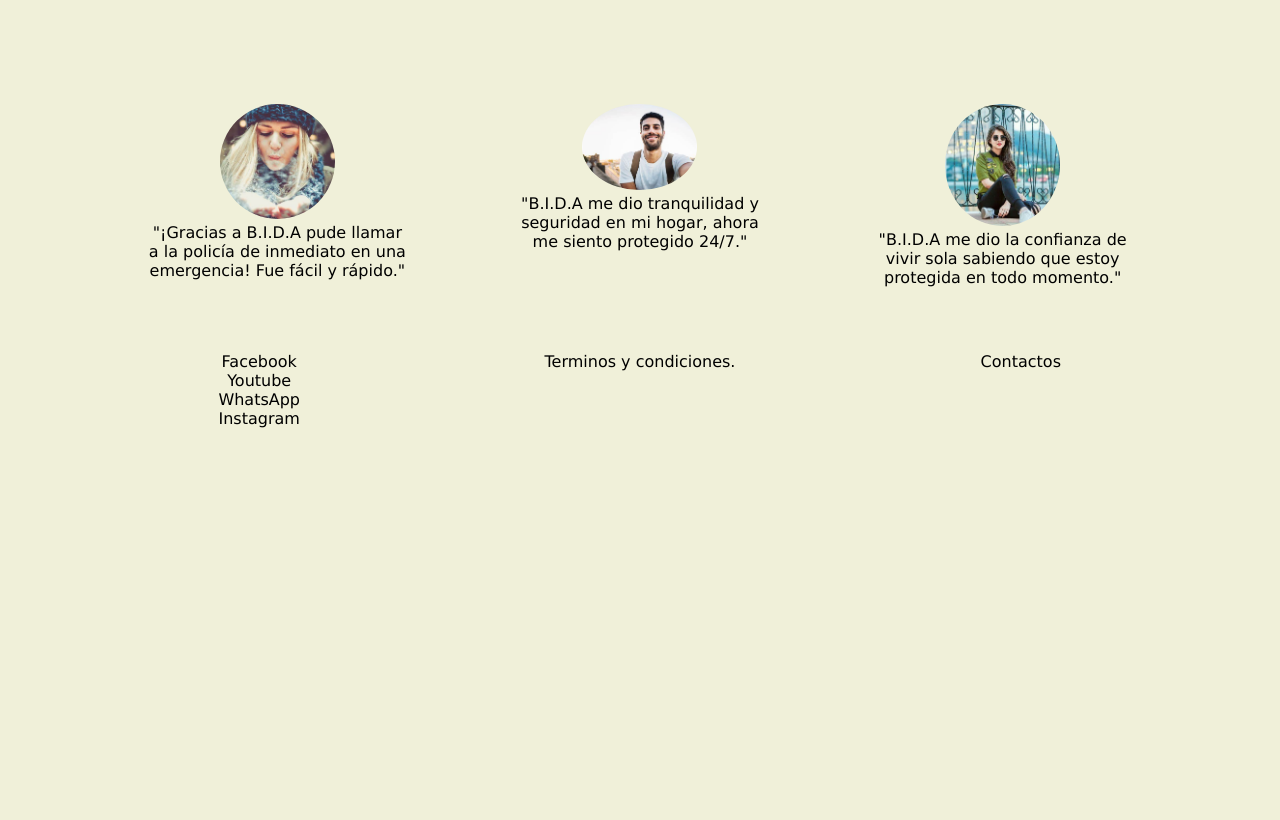
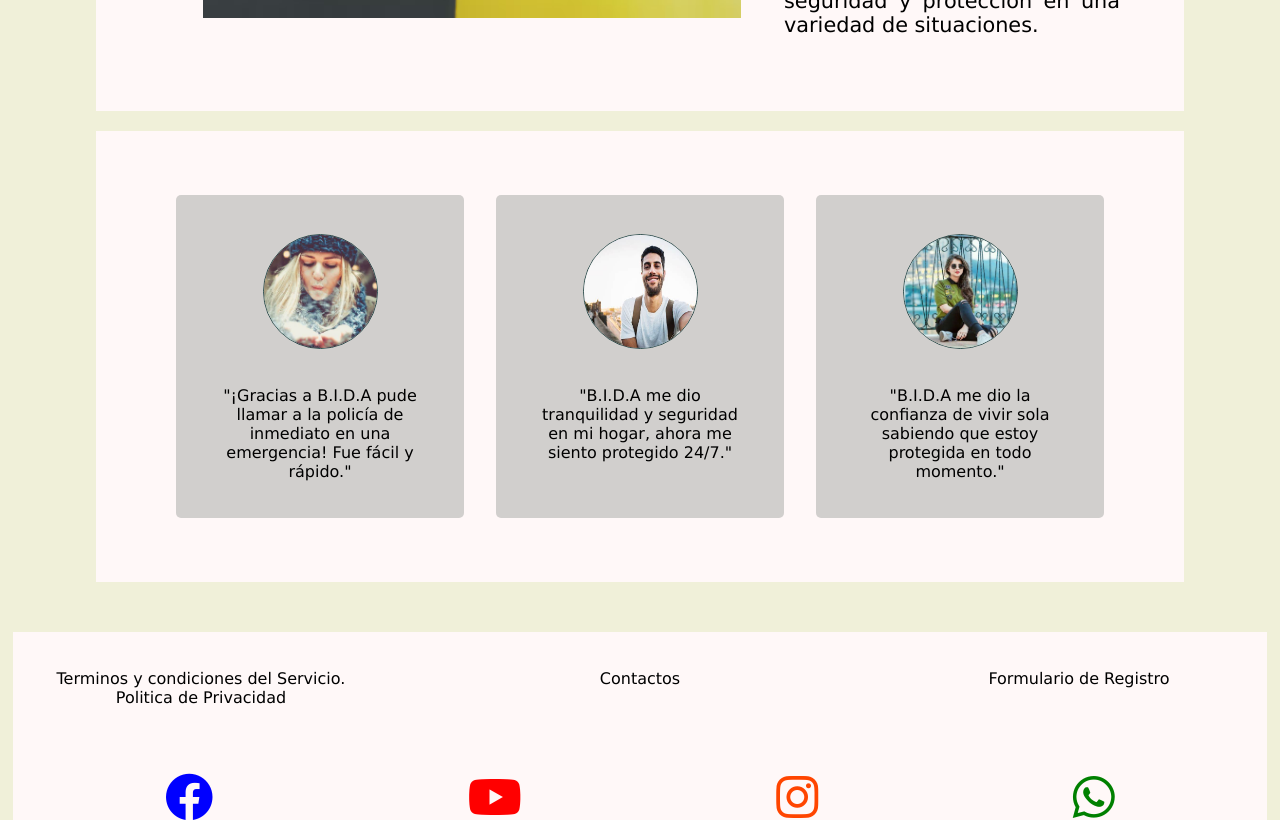
Before and after one commit to EnriqueKloosterman/TP-FIP-aplicacionBIDA, a plain HTML site: page index.html in a window 1280 px wide. Shown: the part 1980-2800 px from the top of the page. Before the commit the page ends 2441 px from the top, so only its background shows below. Drawn offline with Linux system fonts and the light colour scheme.

Commit message:
retoque de estilos

```diff
--- a/index.html
+++ b/index.html
@@ -4,6 +4,7 @@
     <meta charset="UTF-8" />
     <meta http-equiv="X-UA-Compatible" content="IE=edge" />
     <meta name="viewport" content="width=device-width, initial-scale=1.0" />
+    <link rel="stylesheet" href="https://cdnjs.cloudflare.com/ajax/libs/font-awesome/6.4.0/css/all.min.css" integrity="sha512-iecdLmaskl7CVkqkXNQ/ZH/XLlvWZOJyj7Yy7tcenmpD1ypASozpmT/E0iPtmFIB46ZmdtAc9eNBvH0H/ZpiBw==" crossorigin="anonymous" referrerpolicy="no-referrer" />
     <link rel="stylesheet" href="style.css" />
     <title>Document</title>
   </head>
@@ -88,7 +89,7 @@
             <figure>
                 <img src="./IMG/perfil 1.jpg" alt="perfil 1" class="imgTestimonio" />
             </figure>
-          <p>
+          <p class="testimonial-text">
             "¡Gracias a B.I.D.A pude llamar a la policía de inmediato en una
             emergencia! Fue fácil y rápido."
           </p>
@@ -97,7 +98,7 @@
             <figure>
                 <img src="./IMG/perfil 2.jpg" alt="perfil 2" class="imgTestimonio" />
             </figure>
-          <p>
+          <p class="testimonial-text">
             "B.I.D.A me dio tranquilidad y seguridad en mi hogar, ahora me
             siento protegido 24/7."
           </p>
@@ -106,31 +107,46 @@
             <figure>
                 <img src="./IMG/perfil 3.jpg" alt="perfil 3" class="imgTestimonio" />
             </figure>
-          <p>
+          <p class="testimonial-text">
             "B.I.D.A me dio la confianza de vivir sola sabiendo que estoy
             protegida en todo momento."
           </p>
         </div>
       </div>
     </section>
-
     <footer>
       <div class="footer">
+          <div class="top-footer">
+
               <div class="itemFooter">
                   <ul>
-            <li>Facebook</li>
-            <li>Youtube</li>
-            <li>WhatsApp</li>
-            <li>Instagram</li>
+                      <a href="#"><li>Terminos y condiciones del Servicio.</li></a>
+                      <a href="#"><li>Politica de Privacidad</li></a>
                   </ul>
               </div>
               <div class="itemFooter">
-          <p>Terminos y condiciones.</p>
+                  <a href="#"><p>Contactos</p></a>
               </div>
               <div class="itemFooter">
-          <p>Contactos</p>
+                  <a href="#"><p>Formulario de Registro</p></a>
+              </div>
+          </div>
+          <div class="mid-footer">
+
+              <a href="#"><i class="fa-brands fa-facebook" id="facebook"></i></a>
+              <a href="#"><i class="fa-brands fa-youtube" id="youtube"></i></a>
+              <a href="#"><i class="fa-brands fa-instagram instagram"></i></a>
+              <a href="#"><i class="fa-brands fa-whatsapp whatsapp"></i></a>
+
+          </div>
+          <div class="bottom-footer">
+              <div class="itemFooter">
+                  <p>Copyright &#169 </p>
+              </div>
           </div>
       </div>
     </footer>
+
+
   </body>
 </html>
--- a/style.css
+++ b/style.css
@@ -24,7 +24,7 @@ a{
     color: antiquewhite;
     text-shadow: 10px 10px 10px black;
 }
-
+/*! header  */
 header .container li{
     margin: 3px 5px;
 
@@ -68,15 +68,19 @@ header .container li{
 .nav-bar li:hover{
     scale: 1.1;
 }
+/*! sections */
 section{
     display: flex;
     justify-content: center;
+    margin: 20px 0;
+
 }
 article{
     display: flex;
     justify-content: space-around;
     width: 85%;
     padding: 5%;
+    background-color: rgb(255, 248, 248);
 
 }
 
@@ -98,45 +102,49 @@ section article figure{
 section article figure img{
     max-width: 95%;
 }
-
+/*! Testimonials */
 .imgTestimonio{
+    border: solid 1px darkslategray;
     border-radius: 50%;
     width: 115px;
+    height: 115px;
 }
 .testimonios{
     display: flex;
     justify-content: space-around;
     flex-wrap: wrap;
     width: 85%;
+    padding: 5%;
+    background-color: rgb(255, 248, 248);
 }
 
 .testimonio {
+    width: 30%;
+    text-align: center;
+    padding: 3% 3%;
+    background-color: rgb(209, 207, 205);
+    border-radius: 5px;
+}
+section .testimonios .testimonio figure{
+    margin: 10px 0;
+}
+.testimonial-text{
+    margin-top: 25px;
+    padding: 8px;
+}
 
-        width: 30%;
-        /* display: inline-block; */
-        text-align: center;
-        padding: 3% 3%;
-
-}
+/*! footer */
 footer {
     display: flex;
     justify-content: center;
+    margin-top: 50px;
 
 }
 .footer{
     display: flex;
-    justify-content: space-between;
-    width: 85%;
-}
-
-.itemFooter{
-    width: 30%;
-        /* display: inline-block; */
-        text-align: center;
-        padding: 3% 3%;
-
-
-
+    flex-direction: column;
+    width: 98%;
+    background-color: rgb(255, 248, 248);
 }
 .footer ul li{
     text-decoration: none;
@@ -149,3 +157,49 @@ footer {
     flex-direction: column;
     align-items: center;
 }
+.top-footer{
+    display: flex;
+    justify-content: space-between;
+    width: 100%;
+    /* margin: 10px 0; */
+}
+.top-footer a{
+    color: black;
+    text-shadow: none;
+    /* margin-bottom: 10px; */
+}
+.bottom-footer{
+    display: flex;
+    justify-content: center;
+    width: 100%;
+}
+
+.itemFooter{
+    width: 30%;
+        text-align: center;
+        padding: 3%;
+}
+.mid-footer{
+    display: flex;
+    justify-content: space-around;
+    max-width: 100%;
+    font-size: 3rem;
+    padding: 2%;
+}
+#facebook{
+    color:blue;
+    text-shadow: none;
+}
+#youtube{
+    color: red;
+    text-shadow: none;
+
+}
+.instagram{
+    color:orangered;
+    text-shadow: none;
+}
+.whatsapp{
+    color: green;
+    text-shadow: none;
+}
```
Lines whose indentation alone changed are shown as unchanged.
